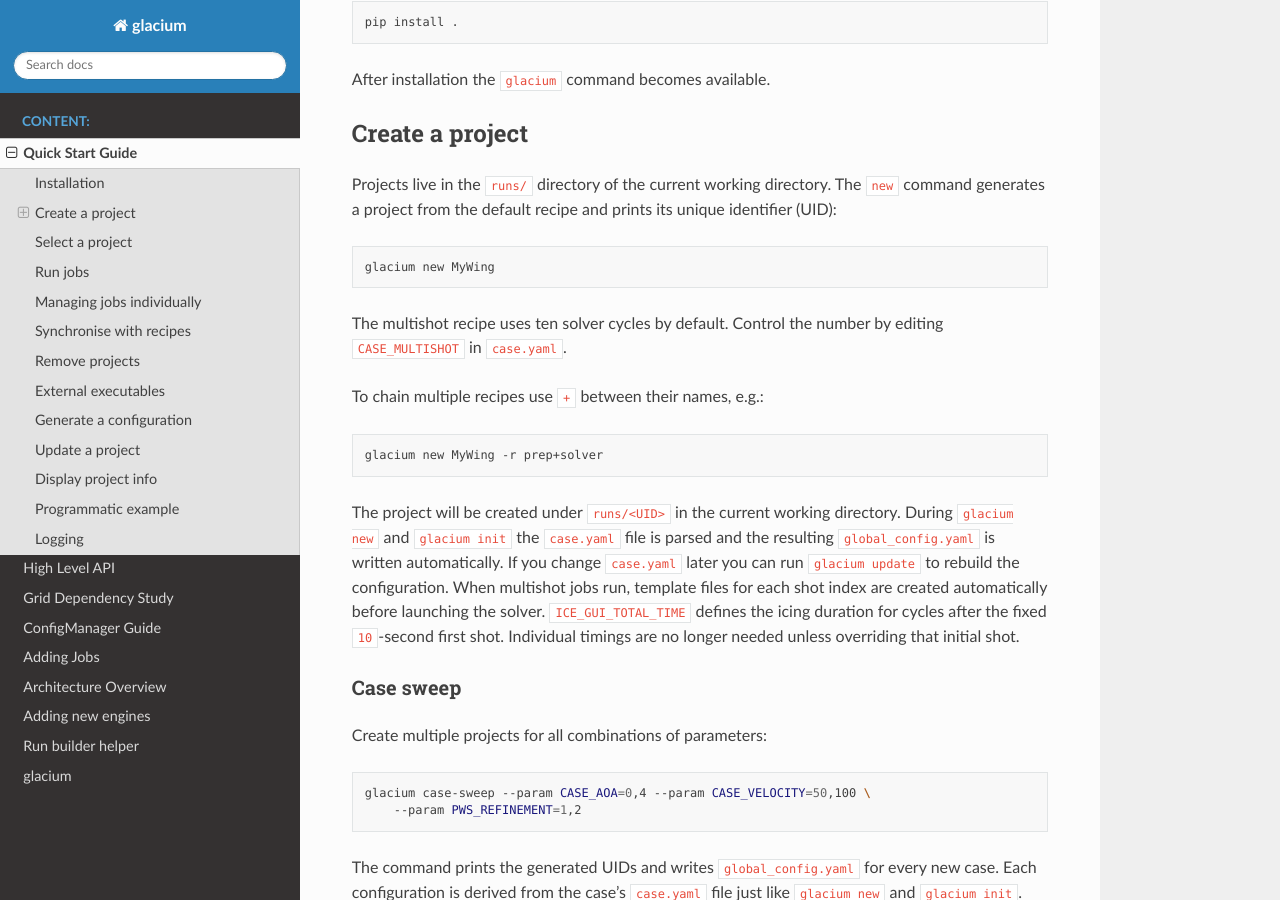
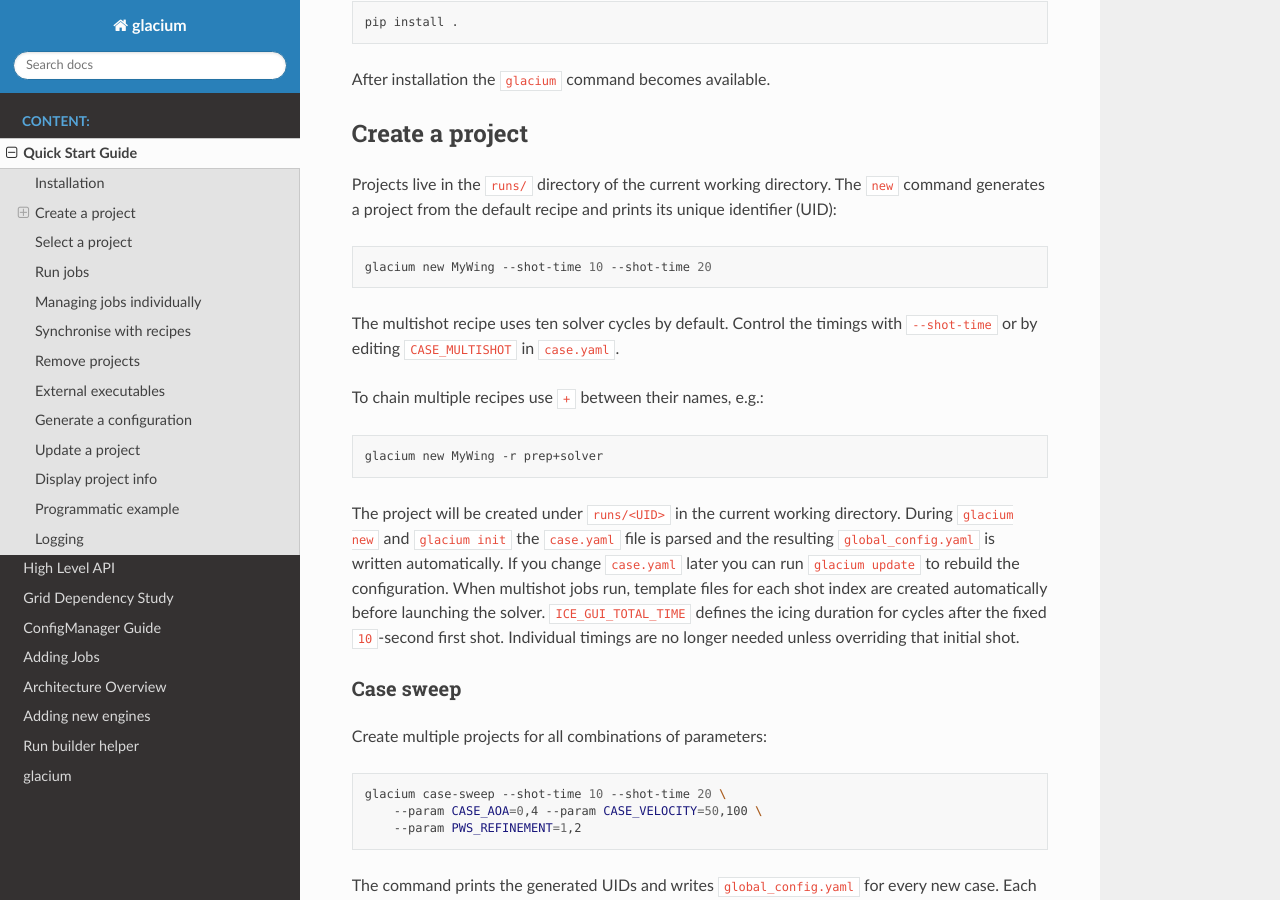
Before and after one commit to fledit-sh/glacium-repo, a Sphinx documentation site: the page built from docs/quick_start.rst, in a window 1280 px wide and 900 px high, scrolled down 336 px. Built offline with Sphinx 7.4.7 and the Read the Docs theme 3.1.0, drawn with Linux system fonts in a browser that asks for light colours.

Commit message:
feat(cli): support shot time sequences

```diff
--- a/docs/grid_dependency_study.rst
+++ b/docs/grid_dependency_study.rst
@@ -39,7 +39,7 @@ lift or drag after the runs have finished.
 After completion you can inspect the coefficients with
 :func:`glacium.utils.convergence.project_cl_cd_stats`.  The
 ``grid-convergence`` layout automatically runs a follow-up
-``prep+solver`` project and any provided ``--multishot`` sequences.  When
+``prep+solver`` project and any provided ``--shot-time`` sequences.  When
 sequences are present the ``multishot`` recipe is used and the results
 are stored in solver specific ``analysis/<solver>`` folders alongside the
 generated reports.
--- a/docs/quick_start.rst
+++ b/docs/quick_start.rst
@@ -24,10 +24,10 @@ project from the default recipe and prints its unique identifier (UID):
 
 .. code-block:: bash
 
-   glacium new MyWing
+   glacium new MyWing --shot-time 10 --shot-time 20
 
-The multishot recipe uses ten solver cycles by default. Control the number by
-editing ``CASE_MULTISHOT`` in ``case.yaml``.
+The multishot recipe uses ten solver cycles by default. Control the timings with
+``--shot-time`` or by editing ``CASE_MULTISHOT`` in ``case.yaml``.
 
 To chain multiple recipes use ``+`` between their names, e.g.:
 
@@ -51,7 +51,8 @@ Create multiple projects for all combinations of parameters:
 
 .. code-block:: bash
 
-   glacium case-sweep --param CASE_AOA=0,4 --param CASE_VELOCITY=50,100 \
+   glacium case-sweep --shot-time 10 --shot-time 20 \
+       --param CASE_AOA=0,4 --param CASE_VELOCITY=50,100 \
        --param PWS_REFINEMENT=1,2
 
 The command prints the generated UIDs and writes ``global_config.yaml``
```
Also changed, not shown: README.md (+6 -4 lines), 4 other files.
